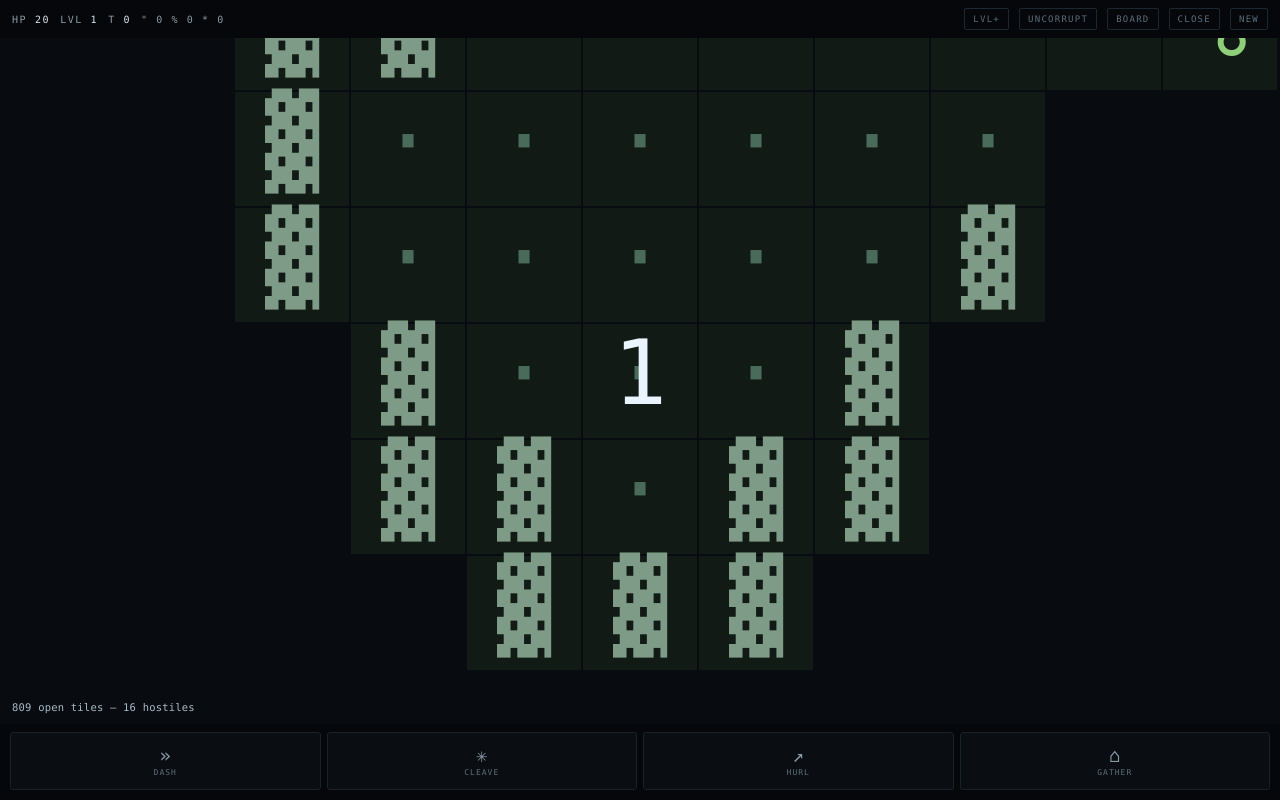
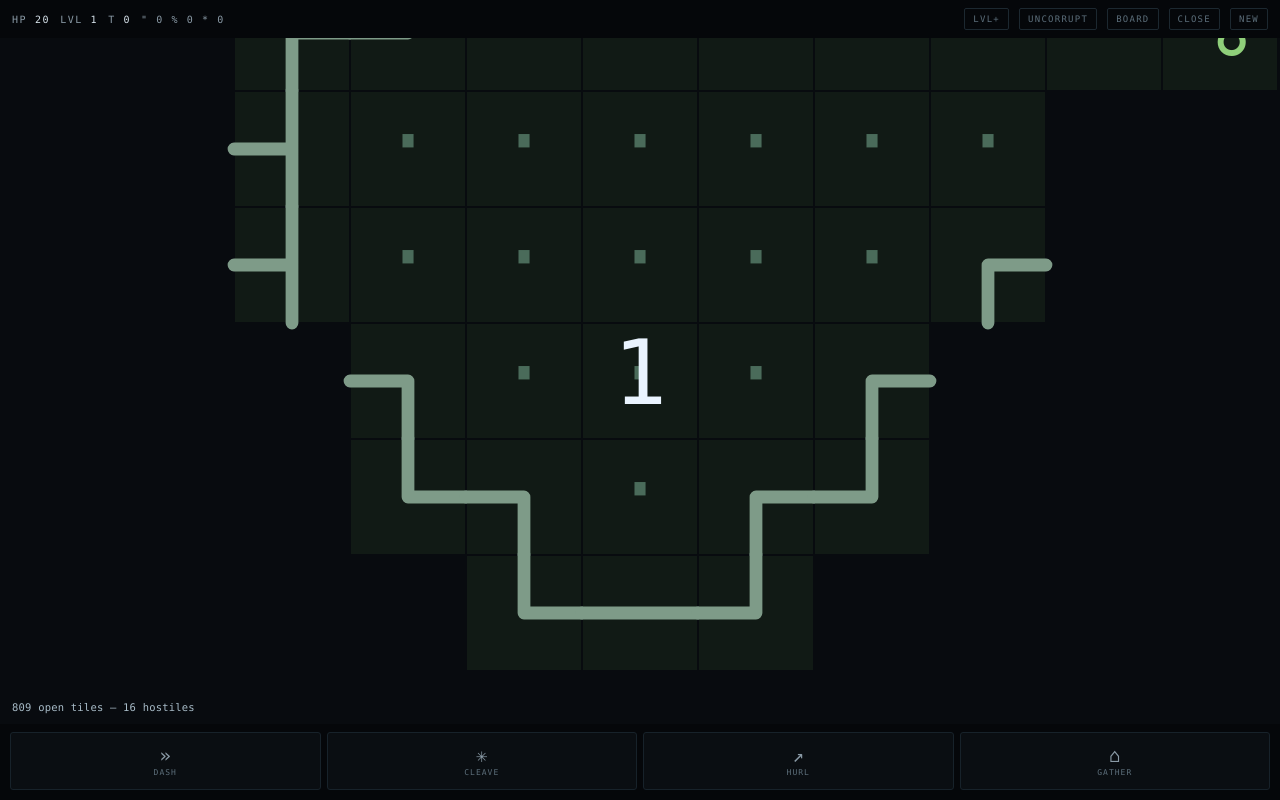
Before and after one commit to Lattymoy/a-mmo-source, a plain HTML site: page tap-grid.html in a window 1280 px wide. Drawn offline with Linux system fonts and the light colour scheme.

Commit message:
Walls as stroked face geometry: contours angle and join on shared edges

```diff
--- a/tap-grid.html
+++ b/tap-grid.html
@@ -79,6 +79,7 @@ const ri=(n)=>Math.floor(rnd()*n);
 
 /* ───────────────────────── state ───────────────────────── */
 let wall, seen, vis, flora, ents, player, clock, waiting, dead;
+let wface;   // 0 = buried rock, else 1 + connection mask (1=N 2=E 4=S 8=W)
 let path = [], armed = null, valid = null;
 let logs = [];
 
@@ -125,7 +126,42 @@ function genMap(){
 
   seen = new Uint8Array(W*H);
   vis  = new Uint8Array(W*H);
+  computeWallGeometry();
   return bestN;
+}
+
+/* Walls are geometry, not texture. A wall tile that touches open floor is a
+   FACE — the surface you can actually see. Faces connect to neighbouring faces,
+   so the contour of a chamber draws itself with proper corners, tees and ends.
+   Wall tiles with no floor around them are buried rock and stay recessive.
+
+   Faces are STROKED, not lettered. Box-drawing glyphs only tile in a terminal,
+   where the cell is ~0.6 as wide as it is tall; on a square grid the strokes
+   never meet and the wall reads as dashes. Drawing centre-to-edge segments
+   guarantees adjacent faces join exactly on the shared edge. Mask bits:
+   1=N 2=E 4=S 8=W. */
+function computeWallGeometry(){
+  const face = new Uint8Array(W*H);
+  for(let y=0;y<H;y++)for(let x=0;x<W;x++){
+    if(!wall[idx(x,y)]) continue;
+    let touchesFloor = false;
+    for(let dy=-1;dy<=1&&!touchesFloor;dy++)for(let dx=-1;dx<=1;dx++){
+      if(!dx&&!dy) continue;
+      const a=x+dx,b=y+dy;
+      if(inB(a,b)&&!wall[idx(a,b)]){ touchesFloor=true; break }
+    }
+    if(touchesFloor) face[idx(x,y)] = 1;
+  }
+  wface = new Uint8Array(W*H);
+  for(let y=0;y<H;y++)for(let x=0;x<W;x++){
+    if(!face[idx(x,y)]) continue;
+    let m = 0;
+    if(inB(x,y-1)&&face[idx(x,y-1)]) m |= 1;
+    if(inB(x+1,y)&&face[idx(x+1,y)]) m |= 2;
+    if(inB(x,y+1)&&face[idx(x,y+1)]) m |= 4;
+    if(inB(x-1,y)&&face[idx(x-1,y)]) m |= 8;
+    wface[idx(x,y)] = 1 + m;
+  }
 }
 
 function openTiles(){
@@ -528,15 +564,35 @@ function draw(now){
       ctx.fillRect(x*TS-ox+1, y*TS-oy+1, TS-2, TS-2);
     }
 
-    ctx.globalAlpha = v ? (isValid?1:dim) : 0.55*dim;
     const wallT = wall[idx(x,y)]===1;
+    const f = wallT ? wface[idx(x,y)] : 0;
+    const buried = wallT && !f;
+    ctx.globalAlpha = (v ? (isValid?1:dim) : 0.55*dim) * (buried ? 0.30 : 1);
     const fl = flora.get(idx(x,y));
-    let g = wallT ? T.wallGlyph : (fl ? FLORA[fl].g : T.floorGlyph);
     let col = !v ? T.mem : (wallT ? T.wall : (fl ? T.flora : T.floor));
     if(isValid && !wallT) col = T.lit;
-    ctx.fillStyle = col;
     ctx.shadowBlur = 0;
-    ctx.fillText(g, sx, sy);
+
+    if(f){
+      const m = f-1, h = TS/2;
+      ctx.strokeStyle = col;
+      ctx.lineWidth = Math.max(1.5, TS*0.11);
+      ctx.lineCap = 'round';
+      ctx.beginPath();
+      if(m){
+        if(m&1){ ctx.moveTo(sx,sy); ctx.lineTo(sx, sy-h) }
+        if(m&2){ ctx.moveTo(sx,sy); ctx.lineTo(sx+h, sy) }
+        if(m&4){ ctx.moveTo(sx,sy); ctx.lineTo(sx, sy+h) }
+        if(m&8){ ctx.moveTo(sx,sy); ctx.lineTo(sx-h, sy) }
+        ctx.stroke();
+      } else {                                  // isolated pillar
+        ctx.fillStyle = col;
+        ctx.fillRect(sx-TS*0.16, sy-TS*0.16, TS*0.32, TS*0.32);
+      }
+    } else {
+      ctx.fillStyle = col;
+      ctx.fillText(wallT ? T.wallGlyph : (fl ? FLORA[fl].g : T.floorGlyph), sx, sy);
+    }
   }
 
   for(const e of ents){
```
Also changed, not shown: docs/bible/02-Systems/Visual Treatments.md (+23 -0 lines), docs/bible/03-Prototypes/tap-grid.md (+1 -0 lines).
